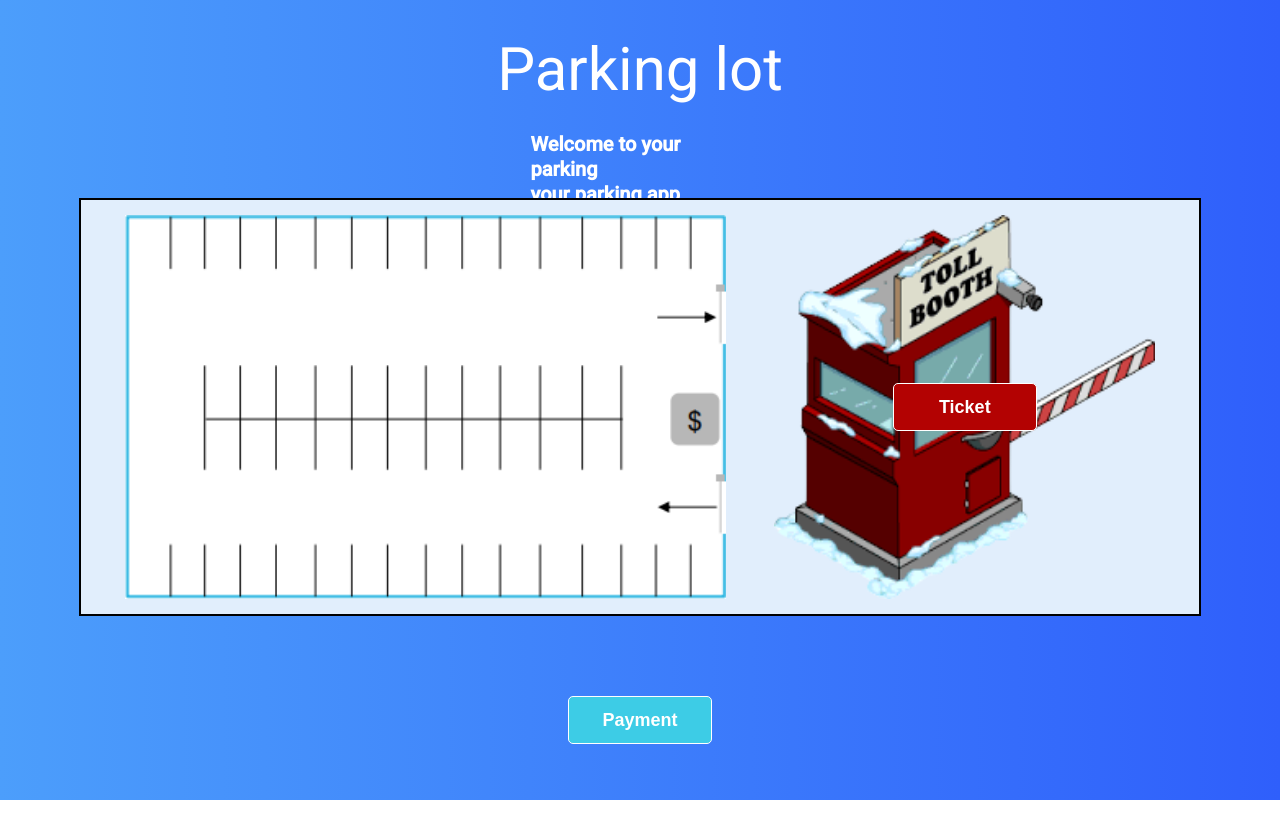
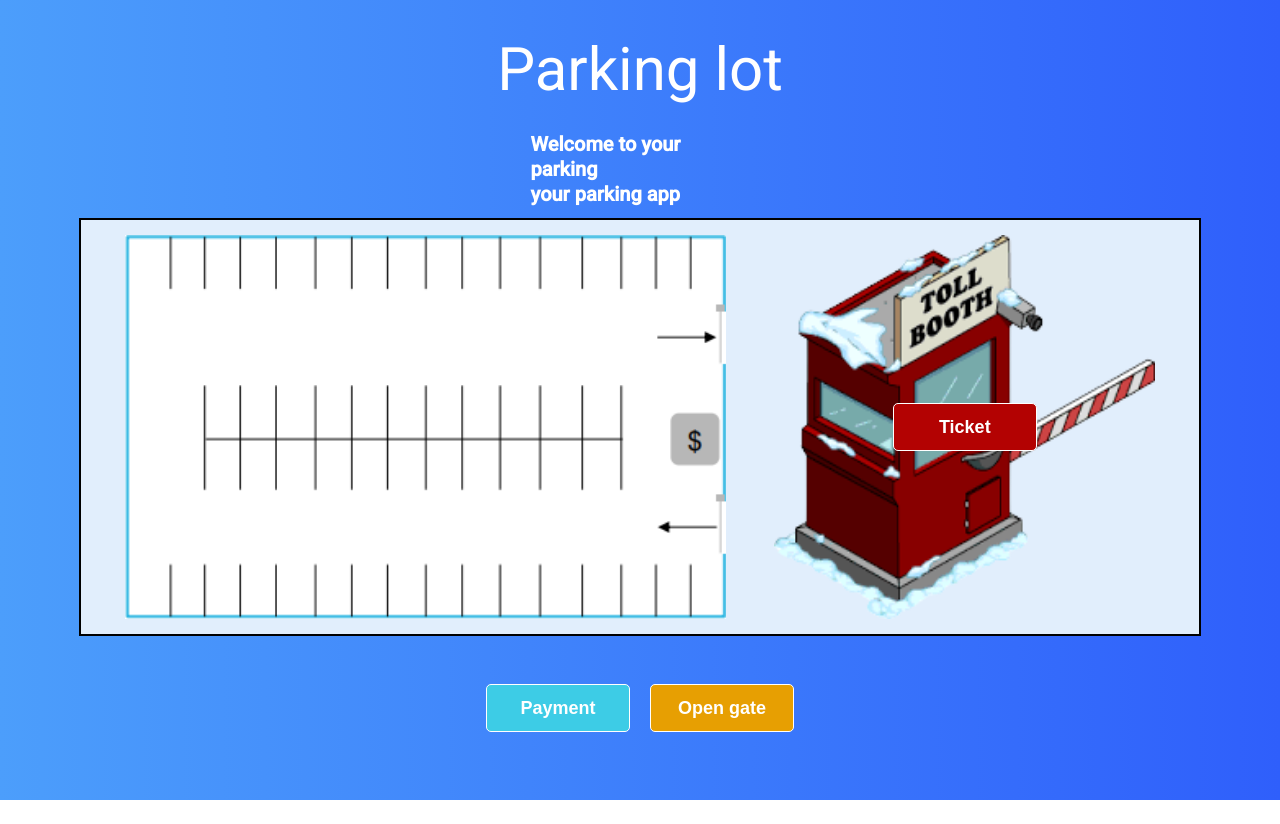
Before and after one commit to MIdleMe/PogoParking, an Angular app: page / in a window 1280 px wide. After the commit the page ends 800 px from the top, so only its background shows below. Built offline with nearby package versions, Linux system fonts and the light colour scheme.

Commit message:
CarParkComponent getTicketState()

```diff
--- a/src/app/pages/car-park/car-park.component.html
+++ b/src/app/pages/car-park/car-park.component.html
@@ -13,8 +13,9 @@
                 <button (click)="getTicket()">Ticket</button>
             </div>
         </div>
-        <div class="payment-container">
-            <button (click)="openPaymentDialog()">Payment</button>
+        <div class="payment-gate-container">
+            <button class="btn-payment" (click)="openPaymentDialog()">Payment</button>
+            <button class="btn-gate" (click)="openGateDialog()">Open gate</button>
         </div>
     </div>
 </div>
--- a/src/app/pages/car-park/car-park.component.scss
+++ b/src/app/pages/car-park/car-park.component.scss
@@ -86,16 +86,17 @@
     border-radius: 5px;
 }
 
-.payment-container {
-    padding: 5rem;
+.payment-gate-container {
+    padding: 3rem;
     display: flex;
     justify-content: center;
     align-items: center;
 }
 
-.payment-container button{
+.btn-payment{
     width: 9rem;
     height: 3rem;
+    margin: 0px 10px 0px 10px;
     font-size: 18px;
     font-weight: 600;
     color: #ffffff;
@@ -103,3 +104,15 @@
     border: 1px solid #ffffff;
     border-radius: 5px;
 }
+
+.btn-gate{
+    width: 9rem;
+    height: 3rem;
+    margin: 0px 10px 0px 10px;
+    font-size: 18px;
+    font-weight: 600;
+    color: #ffffff;
+    background: #e79f02;
+    border: 1px solid #ffffff;
+    border-radius: 5px;
+}
--- a/src/app/pages/car-park/car-park.component.ts
+++ b/src/app/pages/car-park/car-park.component.ts
@@ -68,14 +68,19 @@ export class CarParkComponent {
     public calculatePrice(barcode: string): Promise<string> {
 
         return new Promise((resolve, reject) => {
-            this.parkingService.getTicket(barcode).then(ticket => {
-                if (!!ticket.data.paymentDate)
+            this.parkingService.getTicketState(barcode).then(state => {
+                if (state)
                     throw new Error('Ticket already payed');
-                let price: number = ticket.data.date ?
-                    Math.trunc((Date.now() - ticket.data.date)/(3.6*10**6))  * this.fare
-                : 0;
-                this.toastr.warning(`Ticket code: ${ticket.code}`, `Total: ${price}€`);
-                resolve(price+'€');
+                this.parkingService.getTicket(barcode).then(ticket => {
+                    let price: number = ticket.data.date ?
+                        Math.trunc((Date.now() - ticket.data.date)/(3.6*10**6))  * this.fare
+                    : 0;
+                    this.toastr.warning(`Ticket code: ${ticket.code}`, `Total: ${price}€`);
+                    resolve(price+'€');
+                }).catch(e => {
+                    reject(e);
+                    this.toastr.error('Cancelled', e);
+                });
             }).catch(e => {
                 reject(e);
                 this.toastr.error('Cancelled', e);
@@ -86,8 +91,8 @@ export class CarParkComponent {
 
     public payTicket(barcode: string, paymentMethod: number) {
 
-        this.parkingService.editTicket(barcode, {paymentOption: paymentMethod, paymentDate: Date.now()}).then(ticket => {
-            console.log(ticket);
+        let now: number = Date.now();
+        this.parkingService.editTicket(barcode, {date: now, paymentOption: paymentMethod, paymentDate: now}).then(ticket => {
             this.toastr.info('Ticket paid', `#${ticket.data.position !== null && ticket.data.position !== undefined ?
                 ticket.data.position + 1 : 'undefined'}: ${ticket.code}`);
             this.currentBarcode = '';
@@ -96,4 +101,33 @@ export class CarParkComponent {
         });
 
     }
+
+    public getTicketState(barcode: string): void {
+
+        this.parkingService.getTicketState(barcode).then(state => {
+            console.log(state);
+            if (state) {
+                this.toastr.success('Exit opened', 'Thank you');
+            } else {
+                this.toastr.error('Exit closed', 'Please, proccede to renew your payment');
+            }
+        }).catch(e => {
+            this.toastr.error('Exit closed', e);
+        });
+
+    }
+
+    public openGateDialog(): void {
+
+        let dialogRef = this.dialog.open(DialogBarcodeComponent, {
+            data: {barcode: this.currentBarcode}
+        });
+        dialogRef.afterClosed().subscribe(result => {
+            this.currentBarcode = result;
+            if (this.currentBarcode) {
+                this.getTicketState(result);
+            }
+        });
+
+    }
 }
--- a/src/app/shared/services/parking/parking.service.ts
+++ b/src/app/shared/services/parking/parking.service.ts
@@ -3,6 +3,7 @@ import { TicketModel, TicketDataModel } from './parking.model';
 import * as localForage from "localforage";
 
 const parkingSpaces: number = 54;
+const maxMinDelay: number = 15;
 
 @Injectable()
 export class ParkingService {
@@ -65,13 +66,13 @@ export class ParkingService {
 
     }
 
-    public getTicket(key: string): Promise<TicketModel> {
+    public getTicket(barcode: string): Promise<TicketModel> {
 
         return new Promise((resolve, reject) => {
-            localForage.getItem(key).then(data => {
+            localForage.getItem(barcode).then(data => {
                 if (!data)
                     throw new Error('No data found');
-                resolve(<TicketModel>{data:data, code:key});
+                resolve(<TicketModel>{data:data, code:barcode});
             }).catch(e => {
                 reject('The ticket number was not recogniced');
             });
@@ -155,6 +156,21 @@ export class ParkingService {
         });
     }
 
+    public getTicketState(barcode: string): Promise<number> {
+
+        return new Promise((resolve, reject) => {
+            this.getTicket(barcode).then(ticket => {
+                resolve(ticket.data.paymentDate
+                && Math.trunc((Date.now() - ticket.data.paymentDate)/(6*10**4)) <= maxMinDelay ?
+                    1
+                : 0);
+            }).catch(e => {
+                reject(e);
+            });
+        });
+
+    }
+
     private getTicketList(): Promise<TicketModel[]> {
 
         return new Promise((resolve, reject) => {
```
